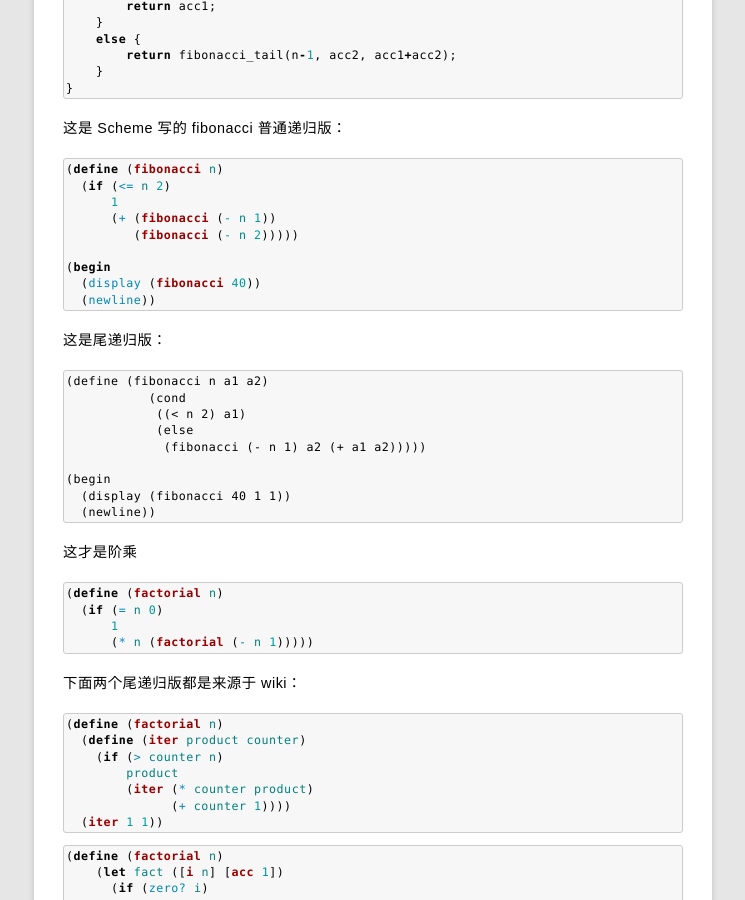
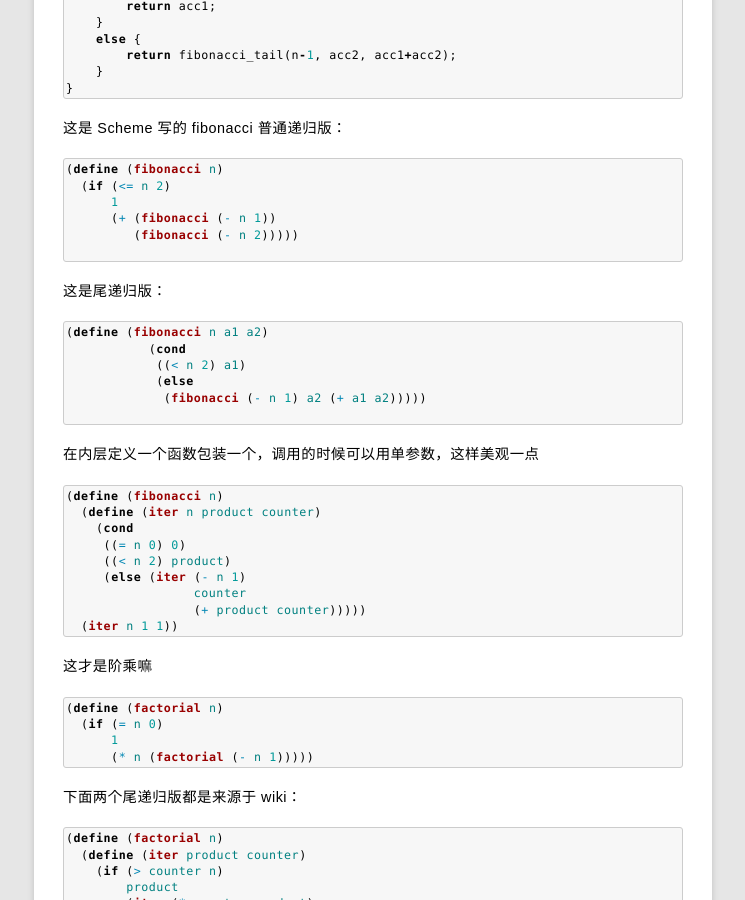
Before and after one commit to rhuichao/uternet.github.io, a Jekyll site: the page built from _posts/2014-05-18-tail_recursion.md, in a window 1280 px wide and 900 px high, scrolled down 1257 px. Shown: the whole window, without its empty margins (267-1012 px from the left). Built offline with Jekyll 4.4.1, drawn with Linux system fonts in a browser that asks for light colours; some web fonts are replaced; Markdown is read by kramdown in place of the engine named in the settings.

Commit message:
new document posted

````diff
--- a/_posts/2014-05-18-tail_recursion.md
+++ b/_posts/2014-05-18-tail_recursion.md
@@ -77,26 +77,34 @@ long long fibonacci_tail(int n, long long acc1, long long acc2)
       (+ (fibonacci (- n 1))
          (fibonacci (- n 2)))))
 
-(begin
-  (display (fibonacci 40))
-  (newline))
 ```
 
 这是尾递归版：
 
-```
+```scheme
 (define (fibonacci n a1 a2)
            (cond
             ((< n 2) a1)
             (else
              (fibonacci (- n 1) a2 (+ a1 a2)))))
 
-(begin
-  (display (fibonacci 40 1 1))
-  (newline))
 ```
 
-这才是阶乘
+在内层定义一个函数包装一个，调用的时候可以用单参数，这样美观一点
+
+```scheme
+(define (fibonacci n)
+  (define (iter n product counter)
+    (cond
+     ((= n 0) 0)
+     ((< n 2) product)
+     (else (iter (- n 1)
+                 counter
+                 (+ product counter)))))
+  (iter n 1 1))
+```
+
+这才是阶乘嘛
 
 ```scheme
 (define (factorial n)
````
